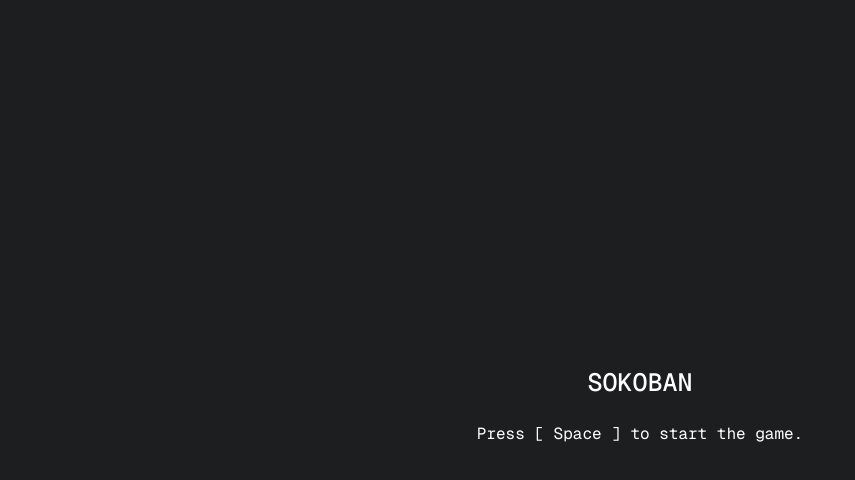
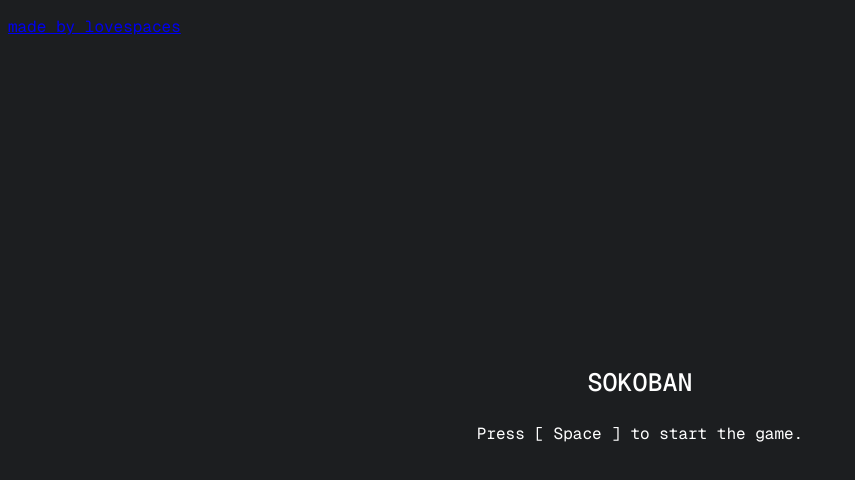
Before and after one commit to lovespaces/sokoban_in_web, a plain HTML site: page index.html in a window 1280 px wide. Shown: the whole page, without its empty margins (0-855 px from the left). Drawn offline with nearby package versions, Linux system fonts and the light colour scheme.

Commit message:
Add my link

```diff
--- a/index.html
+++ b/index.html
@@ -19,5 +19,8 @@
 
         </div>
     </div>
+    <p class="credit">
+        <a href="https://lit.link/lovespaces">made by lovespaces</a>
+    </p>
 </body>
 </html>
```
